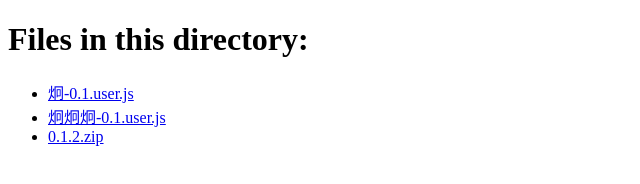
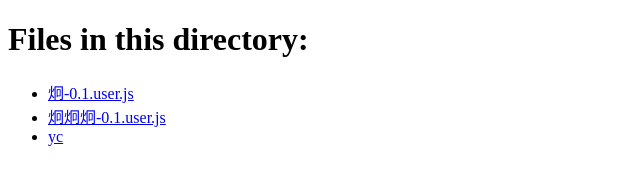
Before and after one commit to xlll111/doc, a plain HTML site: page index.html in a window 1280 px wide. Shown: the full height of the page, 0-640 px from the left. Drawn offline with Linux system fonts and the light colour scheme.

Commit message:
Update index.html

```diff
--- a/index.html
+++ b/index.html
@@ -10,7 +10,7 @@
     <ul>
         <li><a href="j/炯-0.1.user.js" download>炯-0.1.user.js</a></li>
         <li><a href="j/炯炯炯-0.1.user.js" download>炯炯炯-0.1.user.js</a></li>
-        <li><a href="https://wwjc.lanzouq.com/b00ef7locf" download>0.1.2.zip</a></li>
+        <li><a href="https://xlll111.lanzouq.com/b00ef7locf" download>yc</a></li>
         <!-- 添加更多文件 -->
     </ul>
 </body>
```
